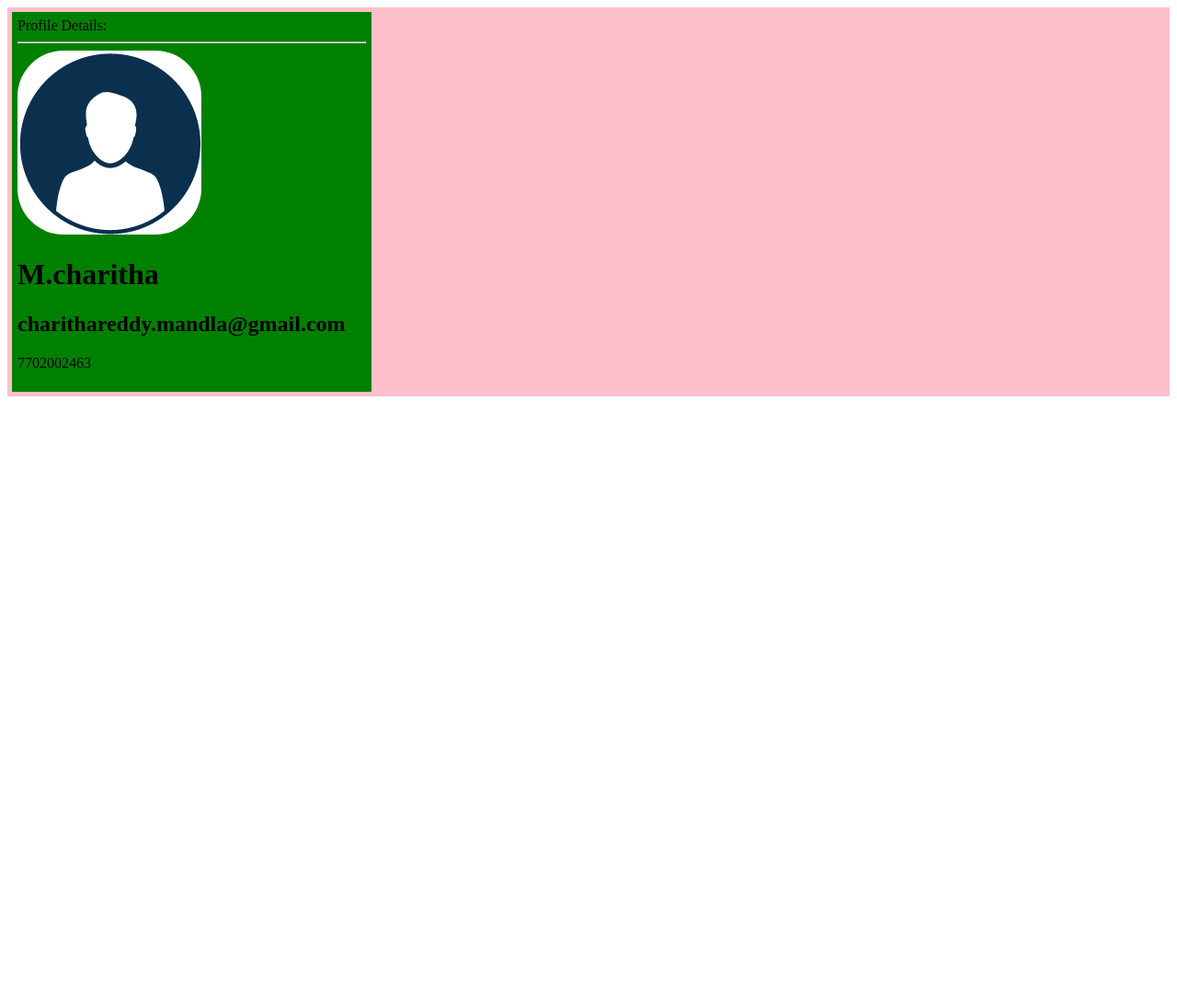
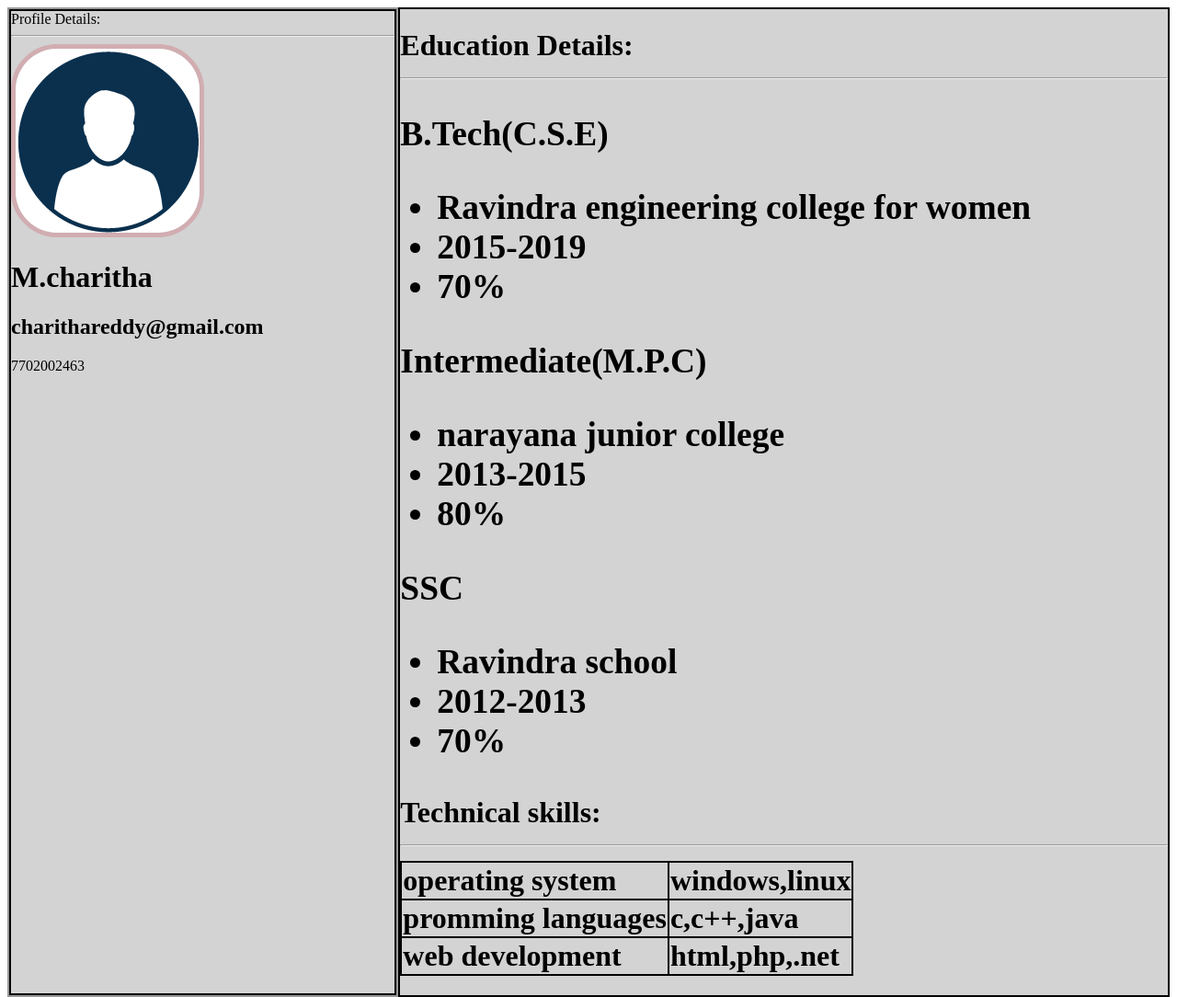
Before and after one commit to 30725CharithaReddyAnju/resume, a plain HTML site: page index.html in a window 1280 px wide. Shown: the whole page at 92% size. Before the commit the page ends 800 px from the top, so only its background shows below. Drawn offline with Linux system fonts and the light colour scheme.

Commit message:
js and json

```diff
--- a/data.json
+++ b/data.json
@@ -2,9 +2,46 @@
 "left":{
    "photo":"b.png",
    "name":"M.charitha",
-   "email":"charithareddy.mandla@gmail.com",
+   "email":"charithareddy@gmail.com",
    "phone":"7702002463"
 
+},
+"education":[
+  {
+    "course":"B.Tech(C.S.E)",
+    "college":["Ravindra engineering college for women",
+    "2015-2019",
+    "70%"
+  ]
+},
+{
+  "course":"Intermediate(M.P.C)",
+  "college":["narayana junior college",
+  "2013-2015",
+  "80%"
+]
+},
+{
+  "course":"SSC",
+  "college":["Ravindra school",
+  "2012-2013",
+  "70%"
+]
 }
+],
 
+"skills":[
+  {
+    "name":"operating system",
+    "value":"windows,linux"
+  },
+  {
+  "name":"promming languages",
+  "value":"c,c++,java"
+},
+{
+  "name":"web development",
+  "value":"html,php,.net"
 }
+]
+}
--- a/main.js
+++ b/main.js
@@ -1,4 +1,4 @@
-// ajax call xml http request
+// ajax callback
 function loadjson(file,callback)
 {
   var xhr=new XMLHttpRequest();
@@ -10,22 +10,24 @@ function loadjson(file,callback)
     {
       callback(xhr.responseText);
     }
-
   }
   xhr.send();
 }
 // function calling
-loadjson("data.json", function(text)
+loadjson("data.json",function (text)
 {
   let data=JSON.parse(text);
   console.log(data);
   // json left object refer
   basics(data.left);
+  education(data.education);
+  skill(data.skills);
   })
+  // for main div class calling
+  // var main=document.queryselector('.main');
   // for main div calling
-// var main=document.queryselector('.main');
-// for main id calling
   var main=document.getElementById('main');
+  // element creation
   var left=document.createElement("div");
   // add class name to element
   left.classList.add("left");
@@ -52,3 +54,54 @@ ph.textContent=leftside.phone;
 left.appendChild(ph);
 console.log(left);
 }
+// right div creation
+var right=document.createElement("div");
+right.classList.add("right");
+main.appendChild(right);
+// education div start
+var edu=document.createElement("h1");
+edu.classList.add("edu1");
+edu.textContent="Education Details:";
+edu.appendChild(document.createElement("HR"));
+right.appendChild(edu);
+function education(Educa)
+{
+  for (i in Educa)
+  {
+    var e1 =document.createElement("h3");
+    e1.classList.add("edu2");
+    e1.textContent=Educa[i].course;
+    var ul=document.createElement("ul");
+    for(j in Educa[i].college)
+    {
+    var li=document.createElement("li");
+    li.textContent=Educa[i].college[j];
+      ul.appendChild(li);
+      e1.appendChild(ul);
+      edu.appendChild(e1);
+
+    }
+
+    }
+
+}
+function skill(skills)
+{
+
+  var skill_title=document.createElement("h1");
+  skill_title.classList.add("tech_skills");
+  skill_title.textContent="Technical skills:";
+  skill_title.appendChild(document.createElement("HR"));
+  right.appendChild(skill_title);
+  // table creation
+  var table=document.createElement("table");
+  table.setAttribute("id","tab");
+  var row="";
+  for(var i=0;i<skills.length;i++)
+  {
+  row=row+"<tr><td>"+skills[i].name+"</td><td>"+skills[i].value+"</td></tr>"
+
+  }
+  table.innerHTML=row;
+  skill_title.appendChild(table);
+}
--- a/style.css
+++ b/style.css
@@ -1,125 +1,134 @@
 .main{
-  width:100%;
   background-color: #999;
-  /* flex box syntax */
+  /*  flex box syntax*/
   display: flex;
-  flex-direction: row;
+  flex-wrap: wrap
 }
 .left{
-  width: 30%;
-  background-color: #c45e45;
- border: 5px 4px 5px 4px #fff;
- margin: 5px;
- padding: 6px;
+  text-align: justify;
+border:2px solid #000;
+margin:2px;
+flex: 1;
+background-color: #D3D3D3;
+color: #000;
 }
 .right{
-  width: 70%;
-  background-color: #666;
-  border: 5px 4px 5px 4px #fff;
-  margin: 5px;
+  text-align: justify;
+  border: 2px solid #000;
+ flex: 2;
+  background-color: #B0C4DE;
+  color: #000;
+
 }
 #name{
   color:green;
 }
 .left img{
   border-radius: 50px;
-  border: :5px solid #c454;
+  border:5px solid #c454;
 }
-/* media quries (1024,1280,768,480)
-1280-1024:Destop
-1024-768:Tablet(landscape)
-768-480:Tablet
-480:moblie landscape(or)smaller device
+/*  media queries(1024,1280,768,480)
+1280-1024:desktop
+1024-768:tablet(landscape)
+768-480:tablet
+480:mobile landscape
  */
-/* @media screen and (min-width:425px){ }  */
  @media only screen and (min-width:1024px) and (max-width:1280px) {
   .main{
-    width:100%;
-    background-color: pink;
-    /* flex box syntax */
-    display: flex;
     flex-direction: row;
+    background-color: #999;
+    /*  flex box syntax*/
+
   }
   .left{
-    width: 30%;
-    background-color: green;
-   border: 5px 4px 5px 4px #ffff;
-   margin: 5px;
-   padding: 6px;
+    text-align: justify;
+  border:2px solid #000;
+  margin:2px
+  background-color: #D3D3D3;
+  color: #000;
   }
   .right{
-    width: 70%;
-    background-color: pink;
-    border: 5px 4px 5px 4px #000;
-    margin: 5px;
+    text-align: justify;
+    border: 2px solid #000;
+    background-color: #D3D3D3;
+    color: #000;
   }
   #name{
     color:green;
   }
   .left img{
     border-radius: 50px;
-    border: :5px solid #c454;
+    border:5px solid #c454;
   }
-
   }
    @media only screen and (min-width:768px) and (max-width:1024px) {
     .main{
-    width:100%;
-    background-color: #000;
-    /* flex box syntax */
+
+      background-color: #8FBC8F;
+      /*  flex box syntax*/
       display: flex;
-    flex-direction: row;
+      flex-direction: column;
     }
     .left{
-    width: 30%;
-    background-color: #c454;
-   border: 5px 4px 5px 4px #999;
-   margin: 5px;
-   padding: 6px;
+      text-align: justify;
+    border:2px solid #000;
+    margin:2px;
+
+    background-color: #D3D3D3;
+    color: #000;
     }
     .right{
-    width: 70%;
-    background-color: #999;
-    border: 5px 4px 5px 4px #c454;
-    margin: 5px;
+      text-align: justify;
+      border: 2px solid #000;
+
+      background-color: #B0C4DE;
+      color: #000;
+    }
+
+
+    #name{
+      color:green;
+    }
+    .left img{
+      border-radius: 50px;
+      border:5px solid #c454;
+    }
+  }
+  @media only screen and (max-width:480px)
+  {
+    .main{
+      width:100%;
+      background-color: #8FBC8F;
+      /*  flex box syntax*/
+      display: flex;
+      flex-direction: column;
+    }
+    .left{
+      text-align: justify;
+    border:2px solid #000;
+    margin:2px;
+
+    background-color: #D3D3D3;
+    color: #000;
+    }
+    .right{
+      text-align: justify;
+      border: 2px solid #000;
+
+      background-color: #B0C4DE;
+      color: #000;
     }
     #name{
       color:green;
     }
     .left img{
       border-radius: 50px;
-    border: :5px solid #c454;
+      border:5px solid #c454;
+    }
   }
 
+
+#tab,tr,td{
+  border: 2px solid #000;
+  border-collapse: collapse;
 }
-
-@media only screen and (max-width:480px) {
-  .main{
-    width:100%;
-    background-color: #000;
-    /* flex box syntax */
-    display: flex;
-    flex-direction: row;
-  }
-  .left{
-    width: 30%;
-    background-color: #c45e45;
-   border: 5px 4px 5px 4px #fff;
-   margin: 5px;
-   padding: 6px;
-  }
-  .right{
-    width: 70%;
-    background-color: #999;
-    border: 5px 4px 5px 4px #000;
-    margin: 5px;
-  }
-  #name{
-    color:green;
-  }
-  .left img{
-    border-radius: 50px;
-    border: :5px solid #c454;
-  }
-
-}
```
Lines whose indentation alone changed are shown as unchanged.
